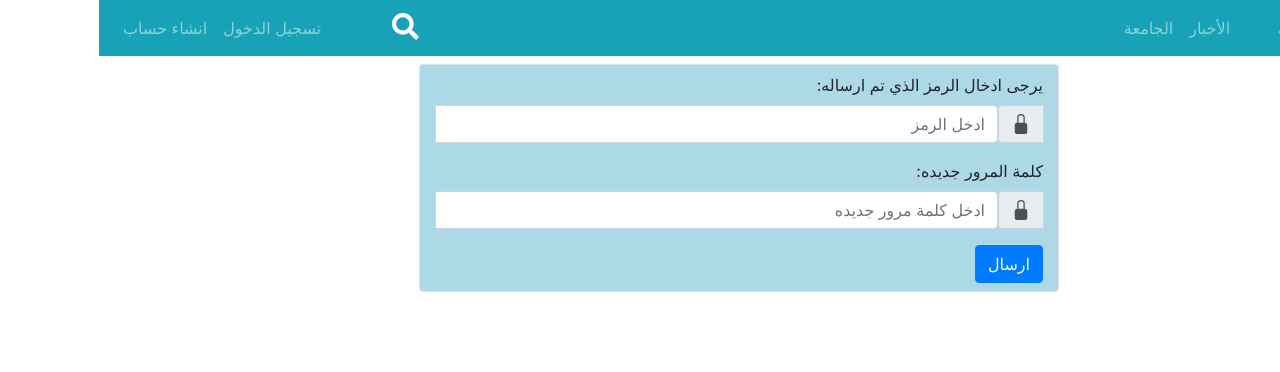
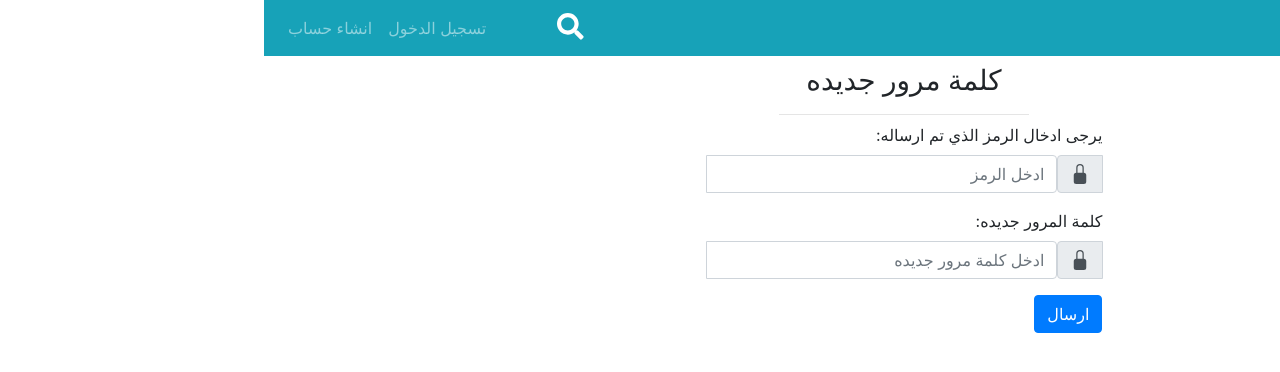
Before and after one commit to murtaja1/iraqi-student-frontend, a Vue app: page /resetpassword in a window 1280 px wide. Shown: the top 372 px of the page. Built offline with nearby package versions, Linux system fonts and the light colour scheme.

Commit message:
Style: style and fix reset

```diff
--- a/src/views/Password/Forgot.vue
+++ b/src/views/Password/Forgot.vue
@@ -1,5 +1,5 @@
 <template>
-	<b-container class="mt-2 col-md-6 bg-color">
+	<b-container class="mt-2 col-md-6 col-xl-4">
 		<h3 align="center">تغيير كلمة المرور</h3>
 		<hr class="hr mb-0" />
 		<b-form @submit.prevent="handleSubmit" class="text-right">
@@ -93,7 +93,7 @@ export default {
 </script>
 <style lang="scss" scoped>
 .hr {
-	width: 300px;
+	width: 250px;
 }
 .error:focus {
 	outline: none !important;
--- a/src/views/Password/Reset.vue
+++ b/src/views/Password/Reset.vue
@@ -1,12 +1,8 @@
 <template>
-	<b-container class="border mt-2 rounded col-md-6 bg-color">
+	<b-container class="mt-2 col-md-6 col-xl-4">
+		<h3 align="center">كلمة مرور جديده</h3>
+		<hr class="hr mb-0" />
 		<b-form @submit.prevent="handleSubmit" class="text-right">
-			<span v-if="tokenSuccess">
-				<b-alert show variant="danger" class="mt-1">
-					<b-icon icon="exclamation-circle-fill" variant="danger"></b-icon>
-					أسم المستخدم او كلمة المرور غير صحيح.
-				</b-alert>
-			</span>
 			<b-form-group
 				id="input-group-1"
 				label="يرجى ادخال الرمز الذي تم ارساله:"
@@ -29,7 +25,10 @@
 					></b-form-input>
 				</b-input-group>
 			</b-form-group>
-
+			<b-alert v-model="fail" variant="danger" class="alert">
+				<b-icon icon="exclamation-circle-fill" variant="danger"></b-icon>
+				هذا الرمز غير صالح للاستخدام!
+			</b-alert>
 			<b-form-group id="input-group-2" label="كلمة المرور جديده:" label-for="input-2">
 				<b-input-group>
 					<b-input-group-prepend is-text>
@@ -60,7 +59,7 @@ export default {
 				password: "",
 				token: ""
 			},
-			tokenSuccess: false,
+			fail: false,
 			title: "املأ ألحقل رجاءاً",
 			oninvalid: "setCustomValidity('املأ ألحقل رجاءاً')",
 			oninput: "setCustomValidity('')"
@@ -69,7 +68,7 @@ export default {
 
 	methods: {
 		handleSubmit: async function() {
-			this.tokenSuccess = false
+			this.fail = false
 			const promise = await fetch(
 				`${this.$store.state.tokenModel.url}api/password_reset/confirm/`,
 				{
@@ -84,18 +83,20 @@ export default {
 				}
 			)
 			const res = await promise.json()
-			if (res.token) {
-				this.tokenSuccess = true
+			if (promise.status) {
+				this.fail = true
 			} else if (res.status == "OK") {
 				this.$router.push({ name: "logIn" })
 			}
-			console.log(res)
 		}
 	}
 }
 </script>
 <style lang="scss" scoped>
-.bg-color {
-	background-color: lightblue;
+.alert {
+	margin-top: -13px;
+}
+.hr {
+	width: 250px;
 }
 </style>
```
